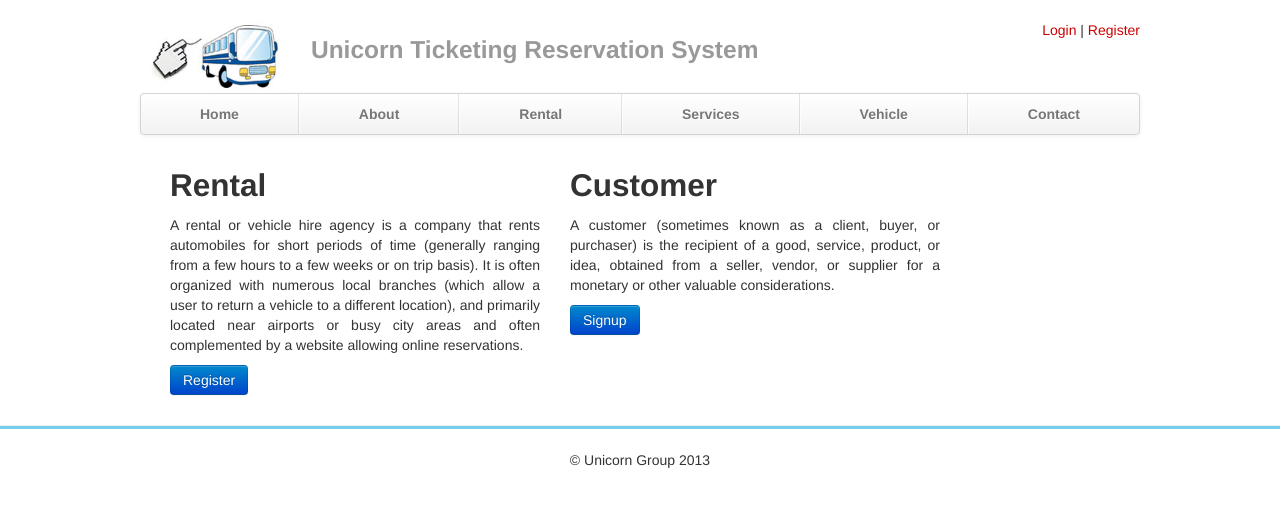
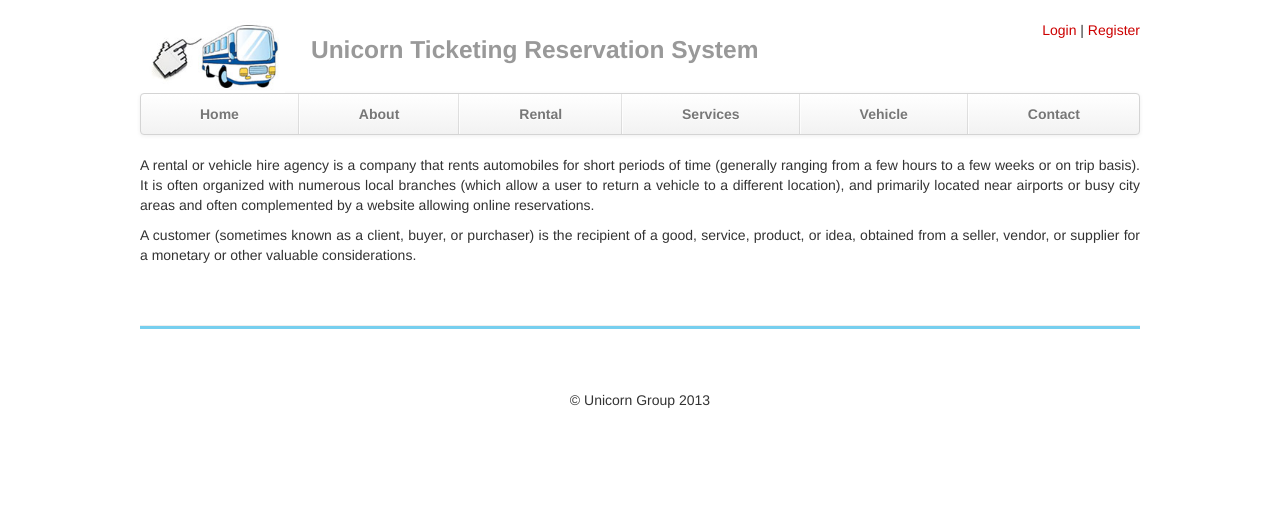
Before and after one commit to lftechnologyinc/hack_unicorn, a CodeIgniter app: page /hack_unicorn/services in a window 1280 px wide. Shown: the top 507 px of the page. Run offline with CodeIgniter, Linux system fonts and the light colour scheme.

Commit message:
few changes

```diff
--- a/application/views/login.php
+++ b/application/views/login.php
@@ -3,7 +3,7 @@
 
     <div class="container">
 <?php
-	echo '<div id="header">Login</div>';
+
 	echo form_open(current_url());
 	echo form_label('Email','username');
 	echo form_input('username');
--- a/application/views/services.php
+++ b/application/views/services.php
@@ -1,16 +1,11 @@
 <?php $this -> load -> view("includes/header.php"); ?>
-<div class="span4">
-          <h2>Rental</h2>
-          <p align="justify">A rental or vehicle hire agency is a company that rents automobiles for short
+ <p align="justify">A rental or vehicle hire agency is a company that rents automobiles for short
               periods of time (generally ranging from a few hours to a few weeks or on trip basis). It is often organized with numerous local branches (which allow a user to return a vehicle to a different location), and primarily located near airports or busy city areas and often complemented by a website allowing online reservations.</p>
-          <p> <a href="#"><button class="btn btn-primary" type="button">Register</button></a></p>
-        </div>
-        <div class="span4">
-          <h2>Customer</h2>
+          <p>
+
+
           <p align="justify">A customer (sometimes known as a client, buyer, or purchaser) is the recipient of a good, service, product, or idea,
               obtained from a seller, vendor, or supplier for a monetary or other valuable considerations. </p>
-          <p><a href="#"><button class="btn btn-primary" type="button">Signup</button></a></p>
-       </div>
+          <p>
 
-</div>
 <?php $this -> load -> view("includes/footer.php"); ?>
```
Also changed, not shown: application/views/about.php (+8 -9 lines).
